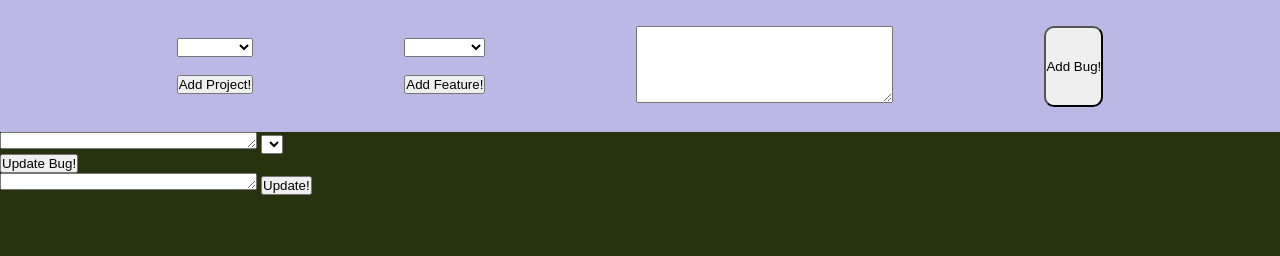
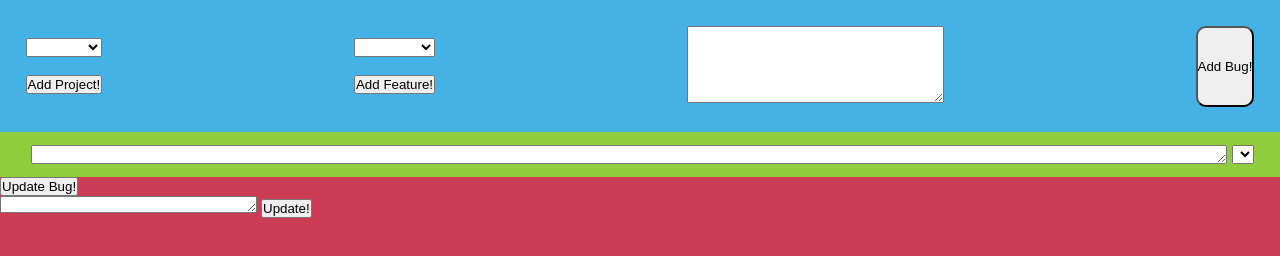
Before and after one commit to SCollinA/bug-tracker, a plain HTML site: page index.html in a window 1280 px wide. Drawn offline with Linux system fonts and the light colour scheme.

Commit message:
fix search bar, colors

```diff
--- a/index.html
+++ b/index.html
@@ -32,11 +32,11 @@ whether it has been fixed or not -->
             <button id="addBugButton">Add Bug!</button>
         </div>
     </div>
+    <div class="searchBugs">
+        <textarea name="findBug" id="findBug" cols="30" rows="1"></textarea>
+        <select name="groupBy" id="groupBy"></select>
+    </div>
     <div class="bugListArea">
-        <div class="searchBugs">
-            <textarea name="findBug" id="findBug" cols="30" rows="1"></textarea>
-            <select name="groupBy" id="groupBy"></select>
-        </div>
         <div class="bugList">
             <!-- turn overflow on for this element -->
             <div class="bug">
--- a/style.css
+++ b/style.css
@@ -14,10 +14,10 @@ html, body {
 }
 
 .addBug {
+    background-color: #44b2e5;
     padding: 2%;
-    background-color: #bdb7e5;
     display: flex;
-    justify-content: space-evenly;
+    justify-content: space-between;
 }
 
 .projectInfo {
@@ -45,8 +45,25 @@ html, body {
     border-radius: 10px;
 }
 
+
+
+
+.searchBugs {
+    display: flex;
+    justify-content: space-evenly;
+    background-color: #90cc3d;
+    padding: 1% 2%;
+}
+
+.searchBugs > textarea {
+    flex: 1;
+    margin: 0 5px;
+}
+
+
+
 .bugListArea {
-    background-color: #27330f;
+    background-color: #cc3d55;
     flex: 1;
     overflow-y: scroll;
 }
```
